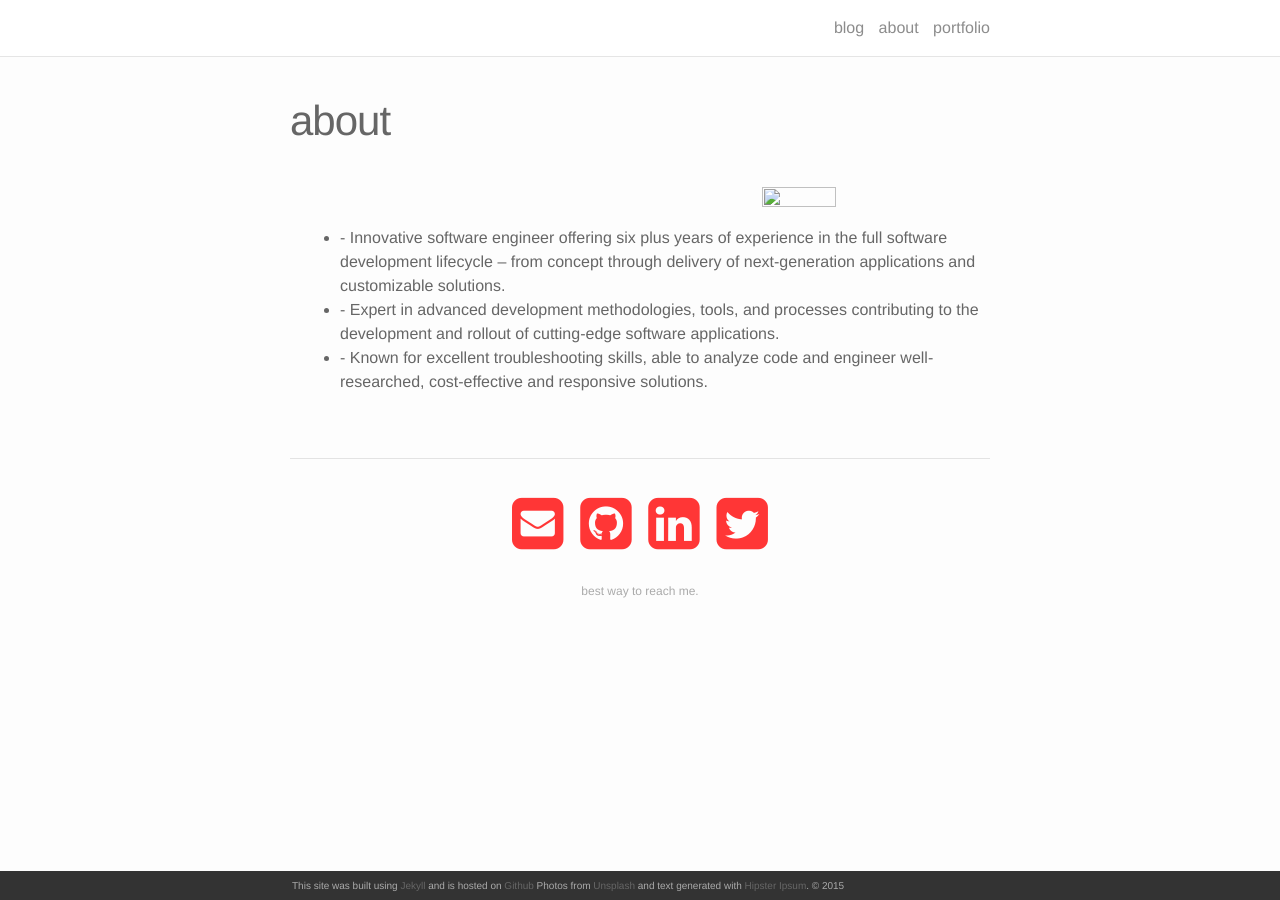
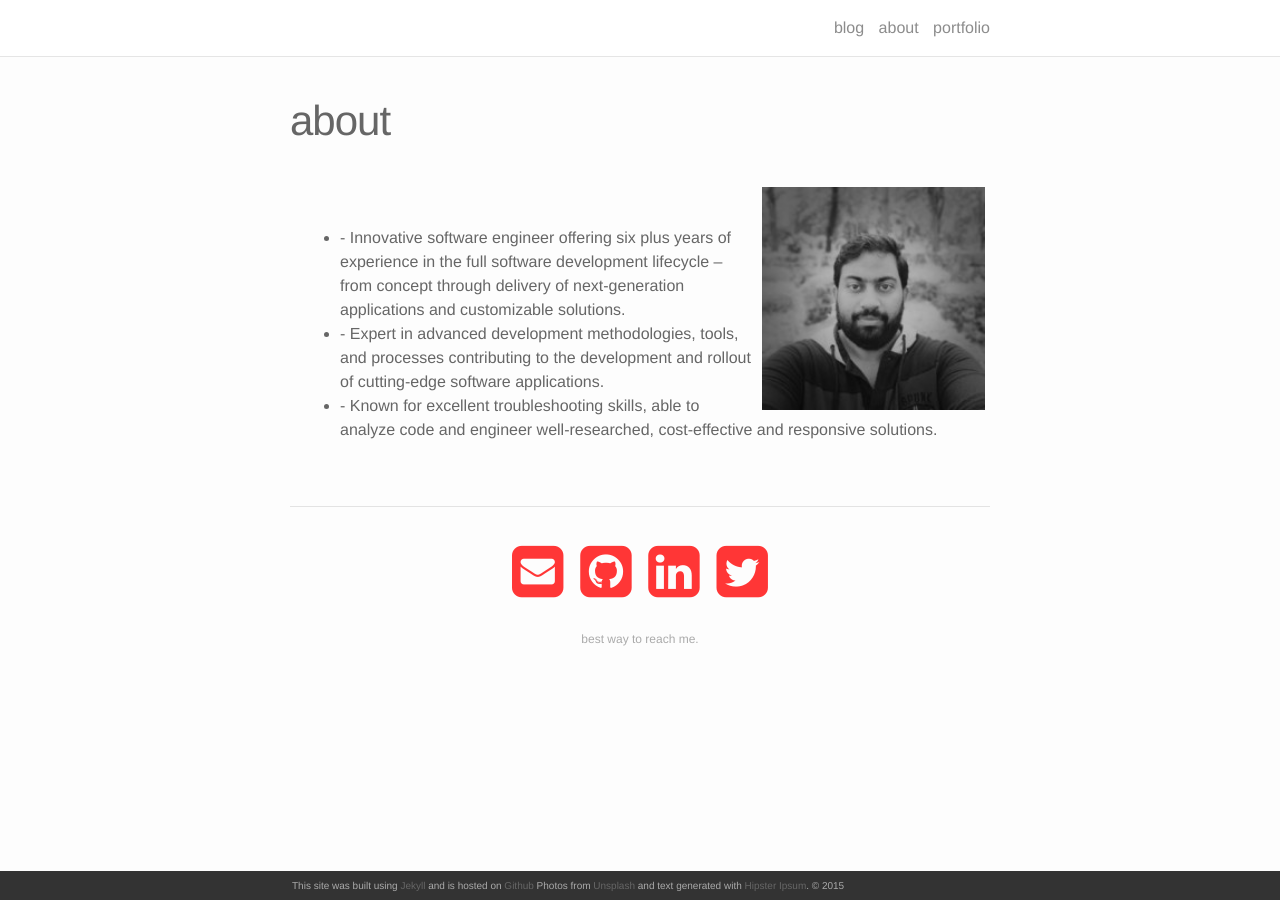
Before and after one commit to shajeen/shajeen.github.io, a Jekyll site: the page built from about.md, in a window 1280 px wide. Built offline with Jekyll 4.4.1, drawn with Linux system fonts in a browser that asks for light colours; nearby versions of some CDN libraries.

Commit message:
fixed commit

```diff
--- a/about.md
+++ b/about.md
@@ -4,7 +4,7 @@ title: about
 permalink: /about/
 ---
 
-<img class="col one right" src="./img/img.jpg">
+<img class="col one right" src="/img/img.jpg">
 
 <br/>
 <ul>
```
